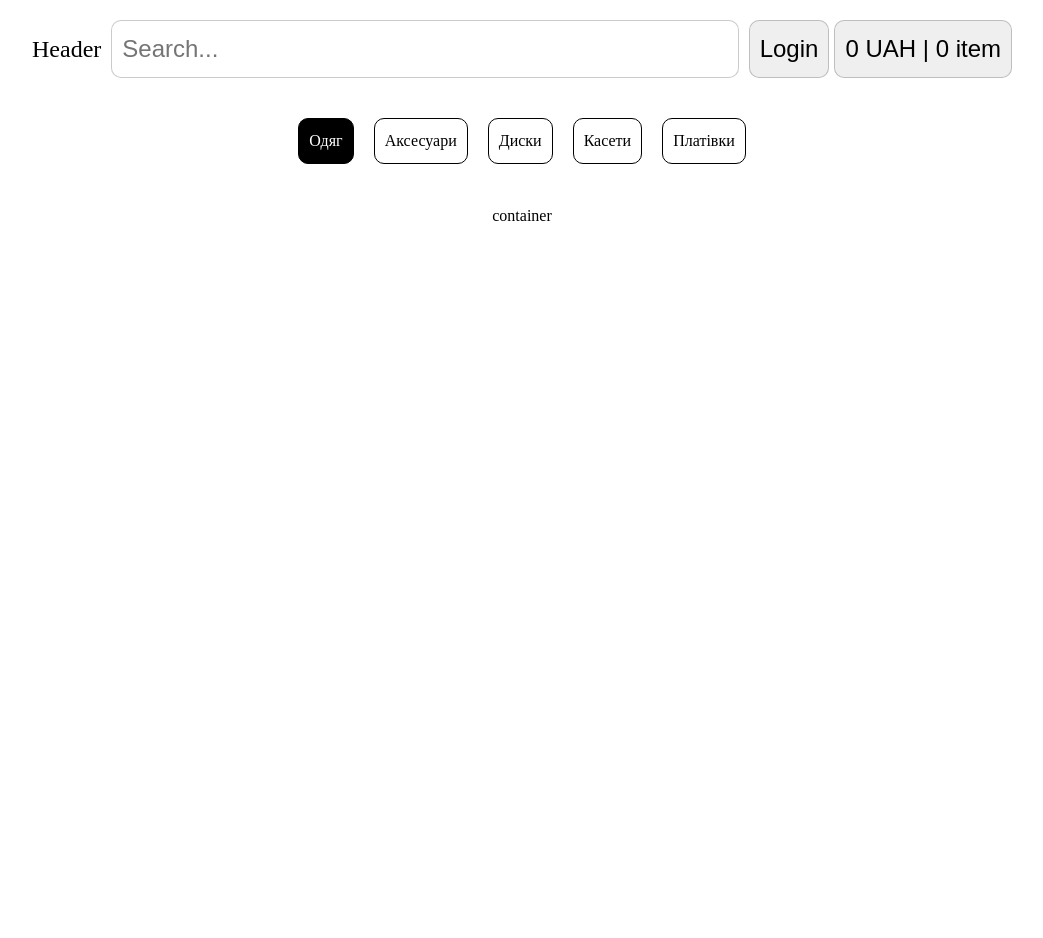
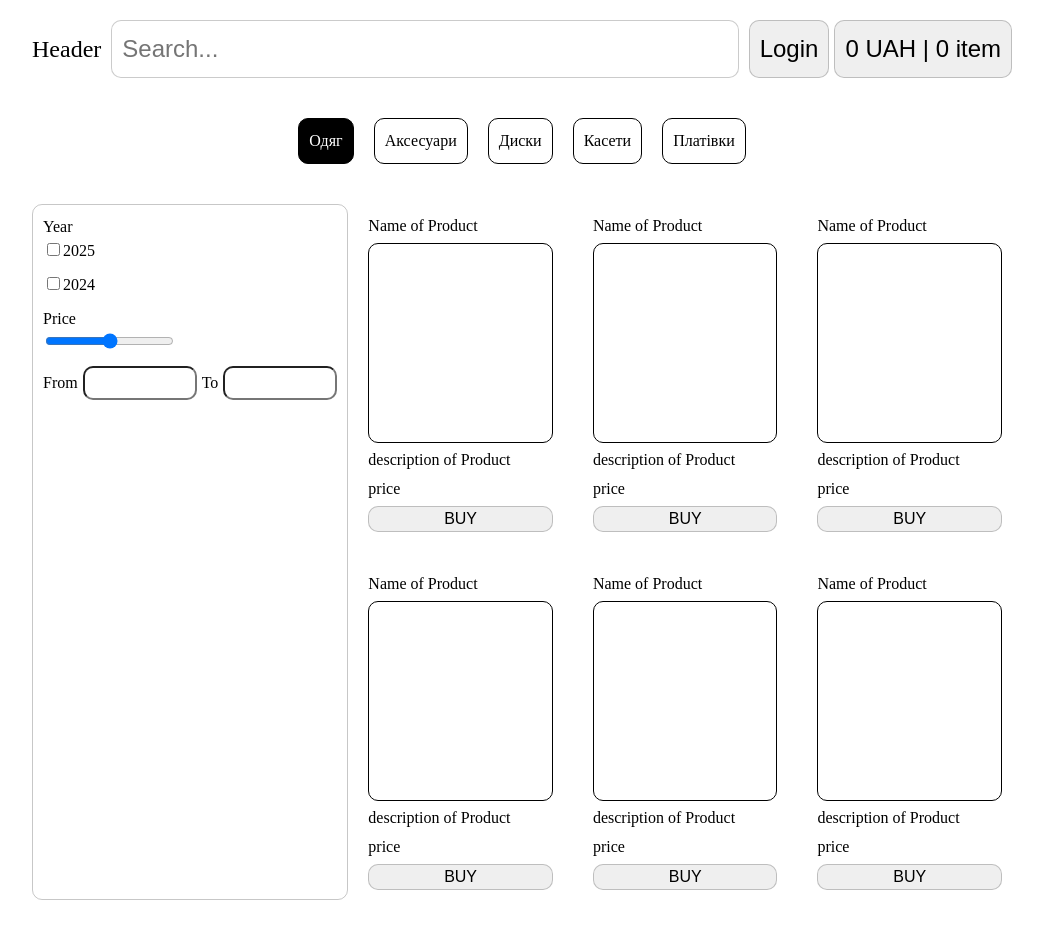
Before and after one commit to kadaedvl/full-shop-rz, a Next.js app: page / in a window 1280 px wide. Shown: the whole page, without its empty margins (118-1161 px from the left). Before the commit the page ends 800 px from the top, so only its background shows below. Built offline with nearby package versions, Linux system fonts and the light colour scheme.

Commit message:
add products filter viev

```diff
--- a/app/page.css
+++ b/app/page.css
@@ -6,3 +6,11 @@
     align-items: center;
     justify-content: center;
 }
+
+.main-container {
+    max-width: 1000px;
+    padding: 0 10px;
+    margin: 40px auto;
+    display: flex;
+    gap: 10px;
+}
--- a/app/page.tsx
+++ b/app/page.tsx
@@ -1,13 +1,16 @@
 "use client"
 import Categories from '@/components/shared/categories';
 import './page.css'
+import FiltersPanel from '@/components/shared/filtersPanel';
+import CartBox from '@/components/shared/cartBox';
 
 export default function Home() {
   return (
     <section>
       <Categories/>
-      <div className="container">
-        container
+      <div className="main-container">
+        <FiltersPanel/>
+        <CartBox/>
       </div>
     </section>
   );
--- /dev/null
+++ b/components/shared/cart.css
@@ -0,0 +1,17 @@
+.cart {
+    padding: 10px;
+    display: flex;
+    flex-direction: column;
+    gap: 5px;
+}
+.cart-img {
+    width: 100%;
+    height: 200px;
+    border: 1px solid black;
+    border-radius: 10px;
+}
+.cart-button {
+    padding: 0px 20px !important;
+    width: 100%;
+    font-size: 1rem;
+}
--- /dev/null
+++ b/components/shared/cart.tsx
@@ -0,0 +1,14 @@
+import './cart.css'
+const Cart:React.FC = () => {
+    return(
+    <div className='cart'>
+        <h2 className='title'>Name of Product</h2>
+        <div className='cart-img'></div>
+        <div>description of Product</div>
+        <div>price</div>
+        <button className='cart-button'>BUY</button>
+    </div>
+)
+}
+
+export default Cart;
--- /dev/null
+++ b/components/shared/cartBox.css
@@ -0,0 +1,6 @@
+.cart-box-container {
+    flex: 1 1 auto;
+    display: grid;
+    grid-template-columns: repeat(3,auto);
+    gap: 20px;
+}
--- /dev/null
+++ b/components/shared/cartBox.tsx
@@ -0,0 +1,17 @@
+import Cart from './cart';
+import './cartBox.css'
+
+const CartBox:React.FC = () => {
+    return(
+    <div className="cart-box-container">
+        <Cart/>
+        <Cart/>
+        <Cart/>
+        <Cart/>
+        <Cart/>
+        <Cart/>
+    </div>
+    )
+}
+
+export default CartBox;
--- /dev/null
+++ b/components/shared/filtersPanel.css
@@ -0,0 +1,26 @@
+.filters-board {
+    flex: 0 1 300px;
+    border: 1px solid rgba(0, 0, 0, 0.219);
+    border-radius: 10px;
+    display: flex;
+    flex-direction: column;
+    gap: 10px;
+    align-items: flex-start;
+    padding: 10px;
+}
+.fieldset {
+    display: flex;
+    flex-direction: column;
+    gap: 10px;
+}
+
+.priceFromTo {
+    display: flex;
+    gap: 5px;
+    align-items: center;
+}
+.priceFromTo input {
+    max-width: 90px;
+    padding: 5px 10px;
+    border-radius: 10px;
+}
--- /dev/null
+++ b/components/shared/filtersPanel.tsx
@@ -0,0 +1,34 @@
+import './filtersPanel.css'
+
+const FiltersPanel:React.FC = () => {
+    return (
+      <div className="filters-board">
+        <fieldset className="fieldset">
+          <legend>Year</legend>
+          <div>
+            <input type="checkbox" id="new" />
+            <label htmlFor="new">2025</label>
+          </div>
+          <div>
+            <input type="checkbox" id="old" />
+            <label htmlFor="old">2024</label>
+          </div>
+        </fieldset>
+
+        <fieldset className="fieldset">
+          <legend>Price</legend>
+          <div>
+            <input type="range" id="range" />
+          </div>
+          <div className="priceFromTo">
+            <label htmlFor="from">From</label>
+            <input type="text" id="from" />
+            <label htmlFor="to">To</label>
+            <input type="text" id="to" />
+          </div>
+        </fieldset>
+      </div>
+    );
+}
+
+export default FiltersPanel;
--- a/components/shared/header.css
+++ b/components/shared/header.css
@@ -7,18 +7,36 @@
     justify-content: space-between;
     gap: 10px;
     font-size: 1.5rem;
-    /* border: 1px solid black; */
 }
 .container-header p{
     font-size: 1.5rem;
 }
 .header-input {
     flex: 1 1 auto;
+
+    position: relative;
+}
+.header-input input {
     font-size: 1.5rem;
     border-radius: 10px;
     border: 1px solid rgba(0, 0, 0, 0.205);
     padding: 10px;
-
+    width: 100%;
+    box-sizing: border-box;
+}
+.clear {
+    position: absolute;
+    cursor: pointer;
+    top: 50%;
+    transform: translateY(-50%);
+    right: 20px;
+    opacity: 0.5;
+    transition: opacity 0.2s ease;
+}
+@media (any-hover: hover) {
+    .clear:hover {
+        opacity: 0.8;
+    }
 }
 .header-activ {
     display: flex;
--- a/components/shared/header.tsx
+++ b/components/shared/header.tsx
@@ -1,20 +1,23 @@
 "use client"
-import { ReactEventHandler, useState } from 'react'
+import { ReactEventHandler, useRef, useState } from 'react'
 import './header.css'
 
 const Header: React.FC = () => {
 
     const [searchValue, setSearchValue] = useState('');
+    const localInputValue = useRef('')
 
     const handleSearchValue = (event) => {
         setSearchValue(event.target.value)
-        console.log(searchValue);
     }
     return (
         <header>
             <div className="container-header">
                 <p>Header</p>
-                <input className='header-input' placeholder="Search..." onChange={() => handleSearchValue(event)} />
+                <div className='header-input'>
+                    <input placeholder="Search..." onChange={() => handleSearchValue(event)} value={searchValue}/>
+                    {searchValue&&<p className='clear' onClick={()=>setSearchValue('')}>X</p>}
+                </div>
                 <div className='header-activ'>
                     <button>Login</button>
                     <button>0 UAH | 0 item</button>
```
